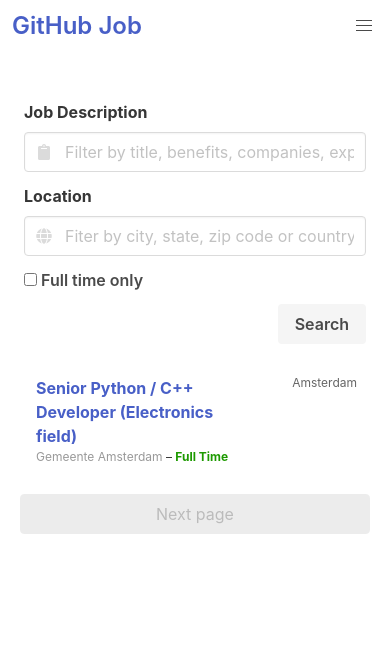
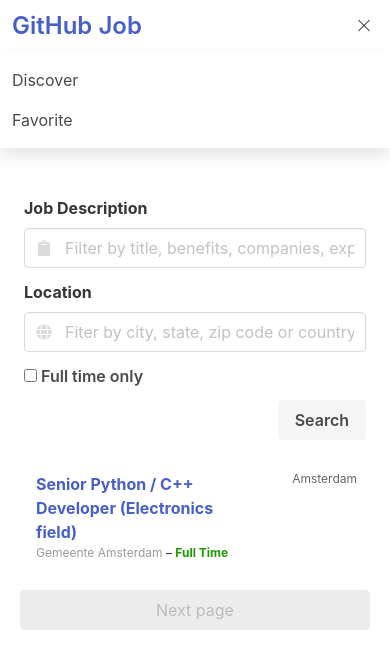
Before and after one commit to spreered/js_workshop_job, a plain HTML site: page index.html in a window 390 px wide. Both pictures are taken after a click on the button "menu". Drawn offline with nearby package versions, Linux system fonts and the light colour scheme.

Commit message:
finish task1

```diff
--- a/index.html
+++ b/index.html
@@ -125,7 +125,7 @@
     </div>
   </section>
 
-  <!-- <script src="index.js"></script> -->
+  <script src="index.js"></script>
   <!-- <script src="job.js"></script> -->
 </body>
 </html>
--- /dev/null
+++ b/index.js
@@ -0,0 +1,7 @@
+const burger = document.querySelector('#navbar-burger')
+
+burger.addEventListener('click',(e)=>{
+  const burgerMenu = document.querySelector('#navbar-menu')
+  e.target.classList.toggle('is-active')
+  burgerMenu.classList.toggle('is-active')
+})
```
Also changed, not shown: 1 other file.
